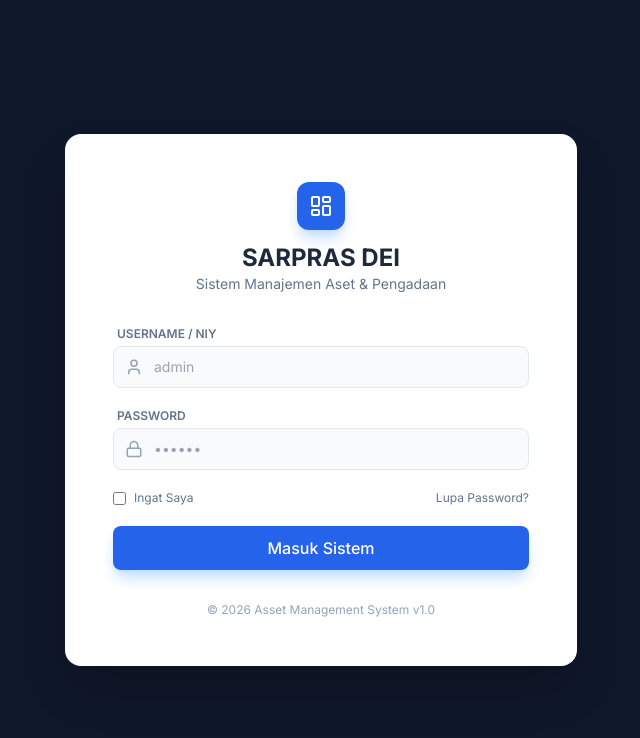
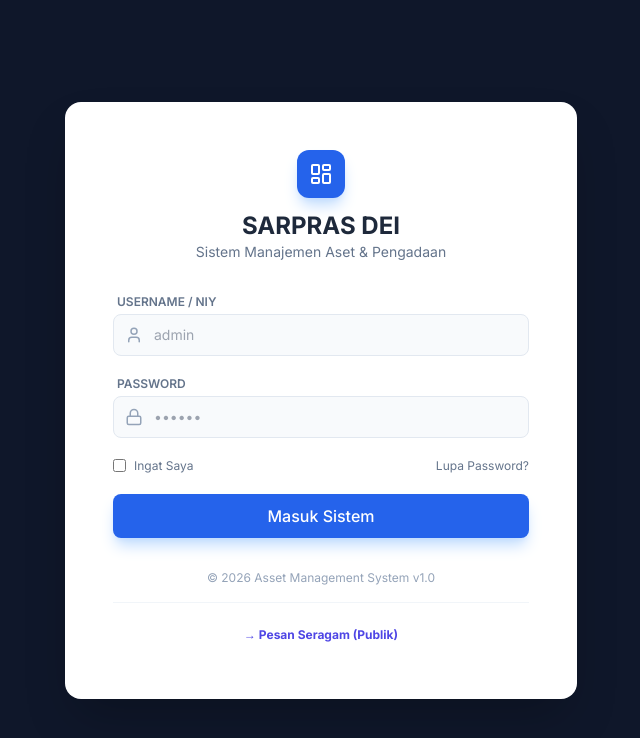
Before and after one commit to ravikurnia16-gif/manajemenaset, a React (Vite) app in the folder client/: page /login in a window 1280 px wide. Shown: the top 738 px of the page, without its empty margins (319-959 px from the left). Built offline with nearby package versions, Linux system fonts and the light colour scheme.

Commit message:
feat: add public uniform order link to login page

```diff
--- a/client/src/pages/LoginPage.jsx
+++ b/client/src/pages/LoginPage.jsx
@@ -97,6 +97,11 @@ const LoginPage = () => {
 
                     <div className="mt-8 text-center text-xs text-slate-400">
                         &copy; 2026 Asset Management System v1.0
+                        <div className="mt-4 pt-4 border-t border-slate-100">
+                            <a href="/pesan-seragam" className="text-indigo-600 font-bold hover:underline py-2 block">
+                                → Pesan Seragam (Publik)
+                            </a>
+                        </div>
                     </div>
                 </div>
             </div>
```
